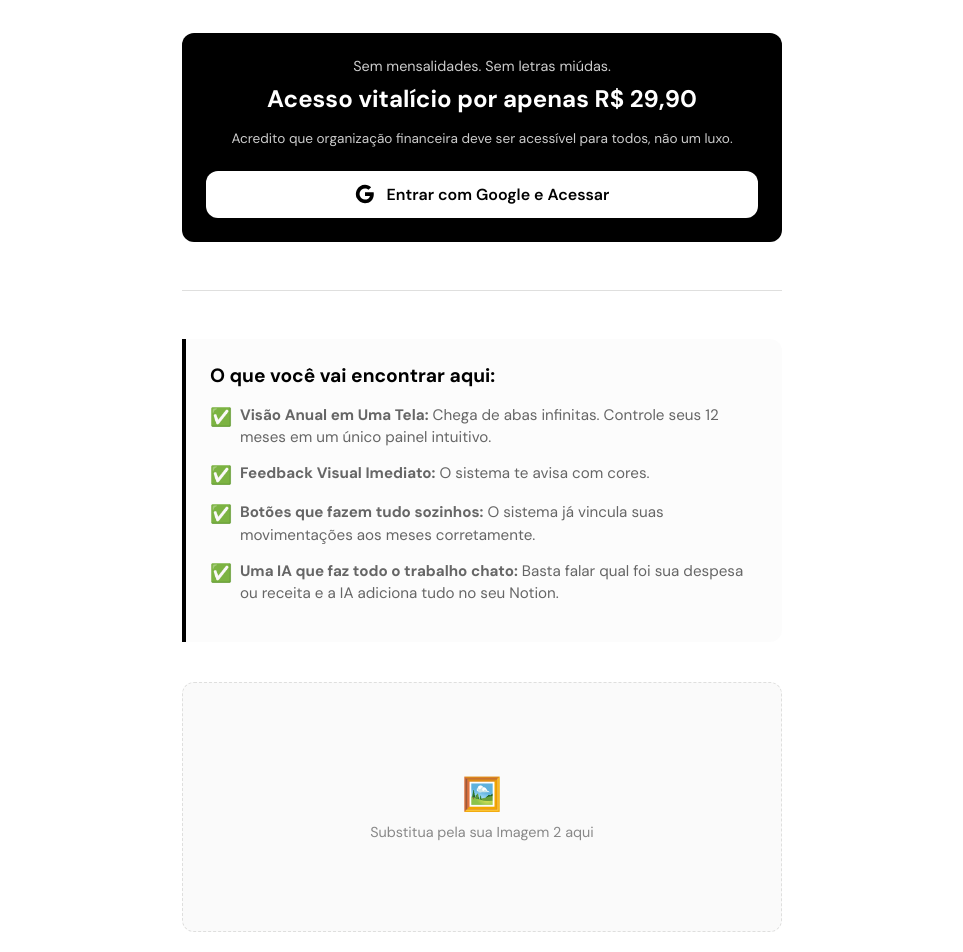
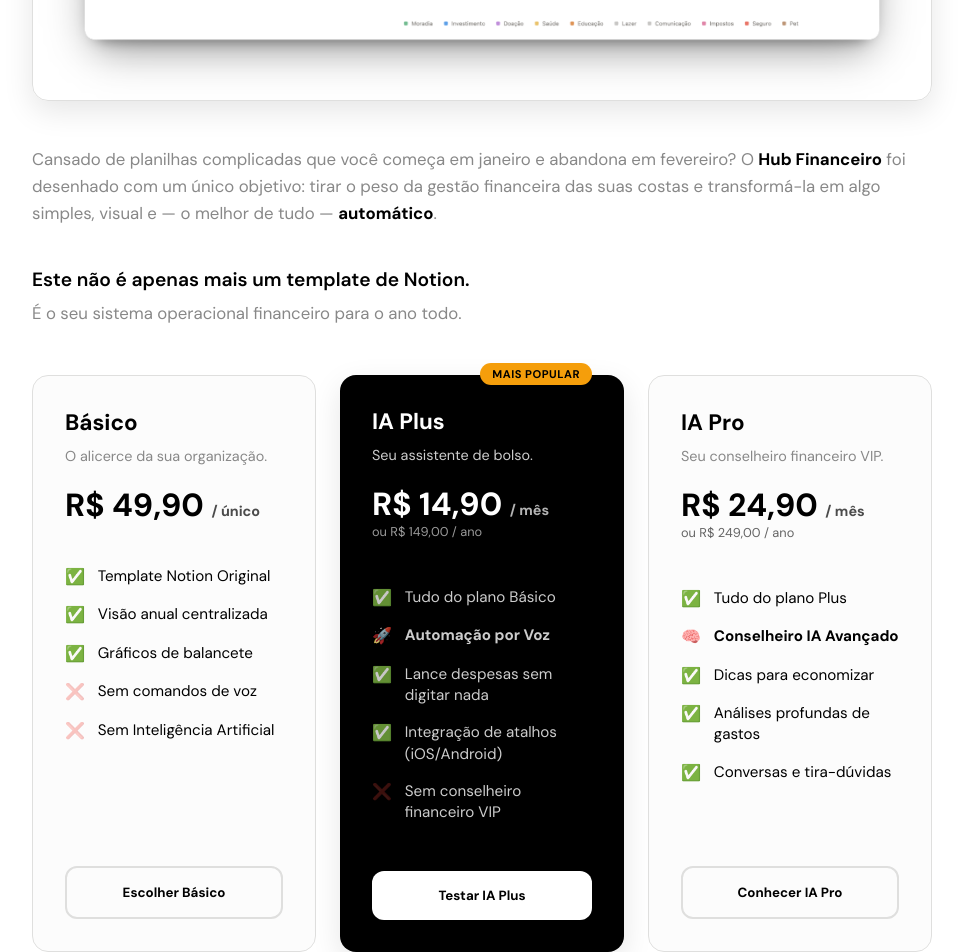
Before and after one commit to oipedrori/hubfinanceiro, a Next.js app: page / in a window 1280 px wide. Shown: the part 880-1832 px from the top of the page, without its empty margins (158-1121 px from the left). Built offline with nearby package versions, Linux system fonts and the light colour scheme; no server answers.

Commit message:
feat: tabela de preços 3 colunas e inserção da imagem real do dashboard

```diff
--- a/app/globals.css
+++ b/app/globals.css
@@ -380,6 +380,123 @@ a {
   margin-bottom: 1rem;
 }
 
+/* Pricing Grid (3 Columns) */
+.pricing-grid {
+  display: grid;
+  grid-template-columns: repeat(1, 1fr);
+  gap: 1.5rem;
+  margin: 3rem 0;
+}
+
+@media (min-width: 768px) {
+  .pricing-grid {
+    grid-template-columns: repeat(3, 1fr);
+  }
+  .lp-container {
+    max-width: 900px; /* Widened to fit the 3 columns beautifully */
+  }
+}
+
+.pricing-card {
+  background: rgba(150, 150, 150, 0.03);
+  border: 1px solid var(--border);
+  border-radius: 16px;
+  padding: 2rem;
+  display: flex;
+  flex-direction: column;
+  transition: transform 0.2s ease, border-color 0.2s ease;
+  position: relative;
+}
+
+.pricing-card:hover {
+  transform: translateY(-4px);
+  border-color: var(--foreground);
+}
+
+.pricing-card.featured {
+  background: var(--foreground);
+  color: var(--background);
+  border: none;
+  box-shadow: 0 10px 30px rgba(0,0,0,0.1);
+}
+
+.pricing-card.featured .lp-text,
+.pricing-card.featured li {
+  color: rgba(255, 255, 255, 0.8);
+}
+@media (prefers-color-scheme: dark) {
+  .pricing-card.featured .lp-text,
+  .pricing-card.featured li {
+    color: rgba(0, 0, 0, 0.8);
+  }
+}
+
+.pricing-title {
+  font-size: 1.4rem;
+  font-weight: 800;
+  margin-bottom: 0.5rem;
+}
+
+.pricing-price {
+  font-size: 2rem;
+  font-weight: 800;
+  margin: 1rem 0 0.5rem;
+}
+
+.pricing-period {
+  font-size: 0.9rem;
+  opacity: 0.7;
+}
+
+.pricing-features {
+  list-style: none;
+  padding: 0;
+  margin: 2rem 0;
+  flex-grow: 1;
+}
+
+.pricing-features li {
+  display: flex;
+  align-items: flex-start;
+  gap: 0.8rem;
+  font-size: 0.95rem;
+  margin-bottom: 1rem;
+  line-height: 1.4;
+}
+
+.pricing-btn {
+  width: 100%;
+  padding: 1rem;
+  border-radius: 12px;
+  font-weight: 700;
+  text-align: center;
+  cursor: pointer;
+  transition: all 0.2s ease;
+}
+
+.btn-outline {
+  background: transparent;
+  border: 2px solid var(--border);
+  color: var(--foreground);
+}
+.btn-outline:hover {
+  border-color: var(--foreground);
+}
+
+.pricing-card.featured .btn-outline {
+  background: var(--background);
+  color: var(--foreground);
+  border: none;
+}
+
+.lp-hero-image {
+  width: 100%;
+  border-radius: 16px;
+  box-shadow: 0 10px 30px rgba(0,0,0,0.1);
+  margin: 2.5rem 0;
+  border: 1px solid var(--border);
+}
+
 .lp-aside {
   background: rgba(150, 150, 150, 0.03);
   border-left: 4px solid var(--foreground);
--- a/app/page.tsx
+++ b/app/page.tsx
@@ -122,11 +122,7 @@ function LandingContent() {
           <h2 className="lp-hero-subtitle">Você não precisa ganhar rios de dinheiro para ser organizado.</h2>
           <p className="lp-text">Você só precisa do sistema certo.</p>
 
-          {/* Imagem 1 Placeholder */}
-          <div className="lp-image-placeholder">
-            <span style={{fontSize: '2rem'}}>🖼️</span>
-            <p>Substitua pela sua Imagem 1 aqui</p>
-          </div>
+          <img src="/app-dashboard.png" alt="Dashboard do Hub Financeiro" className="lp-hero-image" />
 
           <p className="lp-text">
             Cansado de planilhas complicadas que você começa em janeiro e abandona em fevereiro? O <span className="lp-highlight">Hub Financeiro</span> foi desenhado com um único objetivo: tirar o peso da gestão financeira das suas costas e transformá-la em algo simples, visual e — o melhor de tudo — <span className="lp-highlight">automático</span>.
@@ -135,20 +131,60 @@ function LandingContent() {
           <h2 className="lp-hero-subtitle" style={{marginTop: '2.5rem'}}>Este não é apenas mais um template de Notion.</h2>
           <p className="lp-text">É o seu sistema operacional financeiro para o ano todo.</p>
 
-          <div className="lp-price-box">
-            <p style={{fontSize: '0.9rem', marginBottom: '0.5rem', opacity: 0.8}}>Sem mensalidades. Sem letras miúdas.</p>
-            <div className="lp-price-text">Acesso vitalício por apenas R$ 29,90</div>
-            <p style={{fontSize: '0.85rem', opacity: 0.8, marginBottom: '1.5rem'}}>Acredito que organização financeira deve ser acessível para todos, não um luxo.</p>
+          <div className="pricing-grid">
+            {/* PLANO BÁSICO */}
+            <div className="pricing-card">
+              <h3 className="pricing-title">Básico</h3>
+              <p className="lp-text" style={{fontSize:'0.9rem', marginBottom:'0'}}>O alicerce da sua organização.</p>
+              <div className="pricing-price">R$ 49,90 <span className="pricing-period">/ único</span></div>
+              <ul className="pricing-features">
+                <li><span style={{fontSize:'1rem'}}>✅</span> Template Notion Original</li>
+                <li><span style={{fontSize:'1rem'}}>✅</span> Visão anual centralizada</li>
+                <li><span style={{fontSize:'1rem'}}>✅</span> Gráficos de balancete</li>
+                <li><span style={{fontSize:'1rem', opacity:0.3}}>❌</span> Sem comandos de voz</li>
+                <li><span style={{fontSize:'1rem', opacity:0.3}}>❌</span> Sem Inteligência Artificial</li>
+              </ul>
+              <button onClick={handleLogin} className="pricing-btn btn-outline">
+                Escolher Básico
+              </button>
+            </div>
 
-            <button onClick={handleLogin} className="btn-primary" style={{ background: 'var(--background)', color: 'var(--foreground)' }}>
-              <svg viewBox="0 0 24 24" width="20" height="20" xmlns="http://www.w3.org/2000/svg">
-                <path fill="currentColor" d="M22.56 12.25c0-.78-.07-1.53-.2-2.25H12v4.26h5.92c-.26 1.37-1.04 2.53-2.21 3.31v2.77h3.57c2.08-1.92 3.28-4.74 3.28-8.09z"/>
-                <path fill="currentColor" d="M12 23c2.97 0 5.46-.98 7.28-2.66l-3.57-2.77c-.98.66-2.23 1.06-3.71 1.06-2.86 0-5.29-1.93-6.16-4.53H2.18v2.84C3.99 20.53 7.7 23 12 23z"/>
-                <path fill="currentColor" d="M5.84 14.09c-.22-.66-.35-1.36-.35-2.09s.13-1.43.35-2.09V7.07H2.18C1.43 8.55 1 10.22 1 12s.43 3.45 1.18 4.93l2.85-2.22.81-.62z"/>
-                <path fill="currentColor" d="M12 5.38c1.62 0 3.06.56 4.21 1.64l3.15-3.15C17.45 2.09 14.97 1 12 1 7.7 1 3.99 3.47 2.18 7.07l3.66 2.84c.87-2.6 3.3-4.53 6.16-4.53z"/>
-              </svg>
-              Entrar com Google e Acessar
-            </button>
+            {/* PLANO IA PLUS */}
+            <div className="pricing-card featured">
+              <div style={{position:'absolute', top:'-12px', right:'2rem', background:'#f59e0b', color:'#000', fontSize:'0.7rem', fontWeight:800, padding:'4px 12px', borderRadius:'12px', letterSpacing:'0.5px', textTransform:'uppercase'}}>Mais Popular</div>
+              <h3 className="pricing-title">IA Plus</h3>
+              <p className="lp-text" style={{fontSize:'0.9rem', marginBottom:'0'}}>Seu assistente de bolso.</p>
+              <div className="pricing-price">R$ 14,90 <span className="pricing-period">/ mês</span></div>
+              <p style={{fontSize:'0.8rem', opacity:0.6, marginTop:'-10px', marginBottom:'15px'}}>ou R$ 149,00 / ano</p>
+              <ul className="pricing-features">
+                <li><span style={{fontSize:'1rem'}}>✅</span> Tudo do plano Básico</li>
+                <li><span style={{fontSize:'1rem'}}>🚀</span> <strong>Automação por Voz</strong></li>
+                <li><span style={{fontSize:'1rem'}}>✅</span> Lance despesas sem digitar nada</li>
+                <li><span style={{fontSize:'1rem'}}>✅</span> Integração de atalhos (iOS/Android)</li>
+                <li><span style={{fontSize:'1rem', opacity:0.3}}>❌</span> Sem conselheiro financeiro VIP</li>
+              </ul>
+              <button onClick={handleLogin} className="pricing-btn btn-outline">
+                Testar IA Plus
+              </button>
+            </div>
+
+            {/* PLANO IA PRO */}
+            <div className="pricing-card">
+              <h3 className="pricing-title">IA Pro</h3>
+              <p className="lp-text" style={{fontSize:'0.9rem', marginBottom:'0'}}>Seu conselheiro financeiro VIP.</p>
+              <div className="pricing-price">R$ 24,90 <span className="pricing-period">/ mês</span></div>
+              <p style={{fontSize:'0.8rem', opacity:0.6, marginTop:'-10px', marginBottom:'15px'}}>ou R$ 249,00 / ano</p>
+              <ul className="pricing-features">
+                <li><span style={{fontSize:'1rem'}}>✅</span> Tudo do plano Plus</li>
+                <li><span style={{fontSize:'1rem'}}>🧠</span> <strong>Conselheiro IA Avançado</strong></li>
+                <li><span style={{fontSize:'1rem'}}>✅</span> Dicas para economizar</li>
+                <li><span style={{fontSize:'1rem'}}>✅</span> Análises profundas de gastos</li>
+                <li><span style={{fontSize:'1rem'}}>✅</span> Conversas e tira-dúvidas</li>
+              </ul>
+              <button onClick={handleLogin} className="pricing-btn btn-outline">
+                Conhecer IA Pro
+              </button>
+            </div>
           </div>
 
           <div className="lp-divider"></div>
@@ -163,11 +199,7 @@ function LandingContent() {
             </ul>
           </div>
 
-          {/* Imagem 2 Placeholder */}
-          <div className="lp-image-placeholder">
-            <span style={{fontSize: '2rem'}}>🖼️</span>
-            <p>Substitua pela sua Imagem 2 aqui</p>
-          </div>
+          <img src="/app-dashboard.png" alt="Visão Geral do Hub Financeiro" className="lp-hero-image" />
 
           <div className="lp-divider"></div>
 
@@ -200,15 +232,6 @@ function LandingContent() {
             </p>
           </div>
 
-          <button onClick={handleLogin} className="btn-primary" style={{ width: '100%', marginTop: '2rem', marginBottom: '2rem', background: 'var(--foreground)', color: 'var(--background)' }}>
-            <svg viewBox="0 0 24 24" width="20" height="20" xmlns="http://www.w3.org/2000/svg">
-              <path fill="currentColor" d="M22.56 12.25c0-.78-.07-1.53-.2-2.25H12v4.26h5.92c-.26 1.37-1.04 2.53-2.21 3.31v2.77h3.57c2.08-1.92 3.28-4.74 3.28-8.09z"/>
-              <path fill="currentColor" d="M12 23c2.97 0 5.46-.98 7.28-2.66l-3.57-2.77c-.98.66-2.23 1.06-3.71 1.06-2.86 0-5.29-1.93-6.16-4.53H2.18v2.84C3.99 20.53 7.7 23 12 23z"/>
-              <path fill="currentColor" d="M5.84 14.09c-.22-.66-.35-1.36-.35-2.09s.13-1.43.35-2.09V7.07H2.18C1.43 8.55 1 10.22 1 12s.43 3.45 1.18 4.93l2.85-2.22.81-.62z"/>
-              <path fill="currentColor" d="M12 5.38c1.62 0 3.06.56 4.21 1.64l3.15-3.15C17.45 2.09 14.97 1 12 1 7.7 1 3.99 3.47 2.18 7.07l3.66 2.84c.87-2.6 3.3-4.53 6.16-4.53z"/>
-            </svg>
-            Acessar o Hub Agora
-          </button>
         </div>
       ) : (
         /* ================= TELA POST-LOGIN ================= */
```
Also changed, not shown: public/app-dashboard.png (added).
